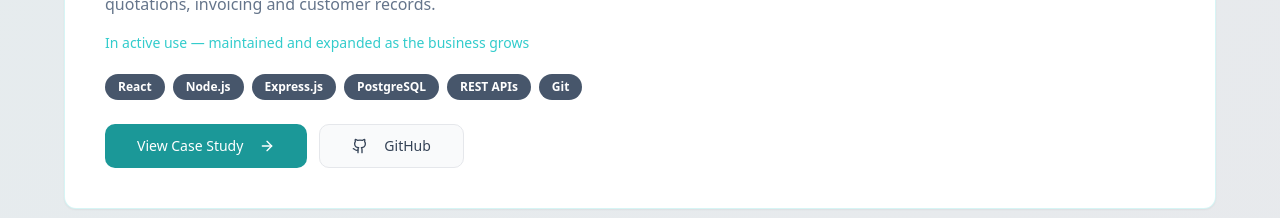
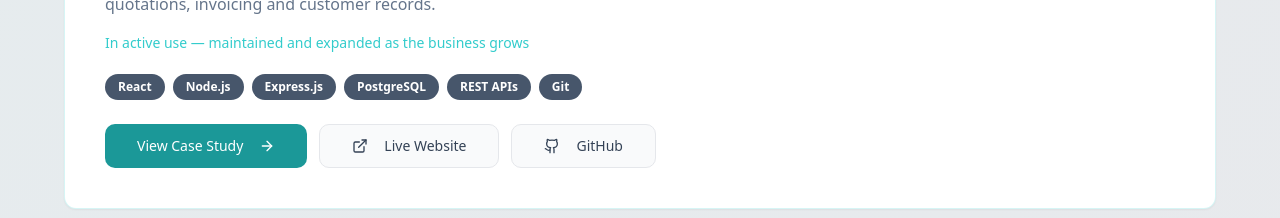
Before and after one commit to MashuduNemutudi/portfolio-mashudu-showcase, a React (Vite) app: page / in a window 1280 px wide. Shown: the part 9580-9798 px from the top of the page. Built offline with nearby package versions, Linux system fonts and the light colour scheme; the HTML template or start-up script is replaced by a standard one.

Commit message:
Changes
Co-authored-by: MashuduNemutudi <186163770+MashuduNemutudi@users.noreply.github.com>

```diff
--- a/src/components/Projects.tsx
+++ b/src/components/Projects.tsx
@@ -26,6 +26,7 @@ import {
   Banknote,
   Cloud,
   Plug,
+  Building2,
 } from "lucide-react";
 
 type FeaturedProject = {
@@ -122,6 +123,7 @@ const featuredProjects: FeaturedProject[] = [
     role: "Full-Stack Developer",
     status: "In active use — maintained and expanded as the business grows",
     icon: Car,
+    liveUrl: "https://mbevha-motors-management-system.vercel.app",
     overview:
       "A comprehensive full-stack web application I designed and developed while working at Mbevha Motors. It modernises and streamlines the company's operations by replacing manual, paper-based processes with an efficient digital solution covering inventory, vehicle servicing, quotations, invoicing and customer records.",
     problem:
```
